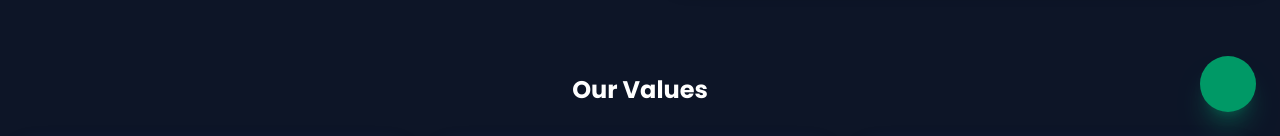
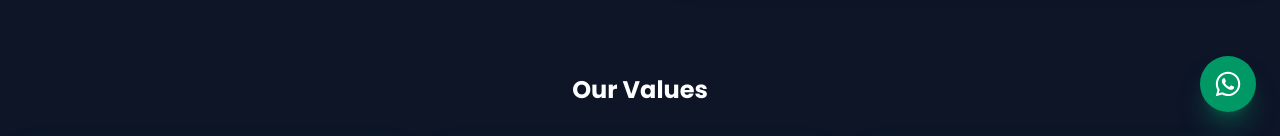
Before and after one commit to aratha-in/aratha_v2, a Next.js app: page /about in a window 1280 px wide. Shown: the part 664-800 px from the top of the page. Built offline with nearby package versions, Linux system fonts and the light colour scheme.

Commit message:
Add WhatsApp icon to floating button

```diff
--- a/frontend/components/sections/WhatsAppFloat.tsx
+++ b/frontend/components/sections/WhatsAppFloat.tsx
@@ -2,6 +2,7 @@
 
 import { useState } from "react";
 import { X, Send } from "lucide-react";
+import { FaWhatsapp } from "react-icons/fa";
 
 export default function WhatsAppFloat() {
   const [isOpen, setIsOpen] = useState(false);
@@ -77,7 +78,7 @@ export default function WhatsAppFloat() {
         className="w-14 h-14 bg-emerald-600 hover:bg-emerald-500 text-white rounded-full flex items-center justify-center shadow-xl shadow-emerald-600/30 hover:scale-105 transition-all duration-200 active:scale-95 group"
         aria-label="Chat on WhatsApp"
       >
-
+        <FaWhatsapp className="w-7 h-7" />
       </button>
     </div>
   );
```
